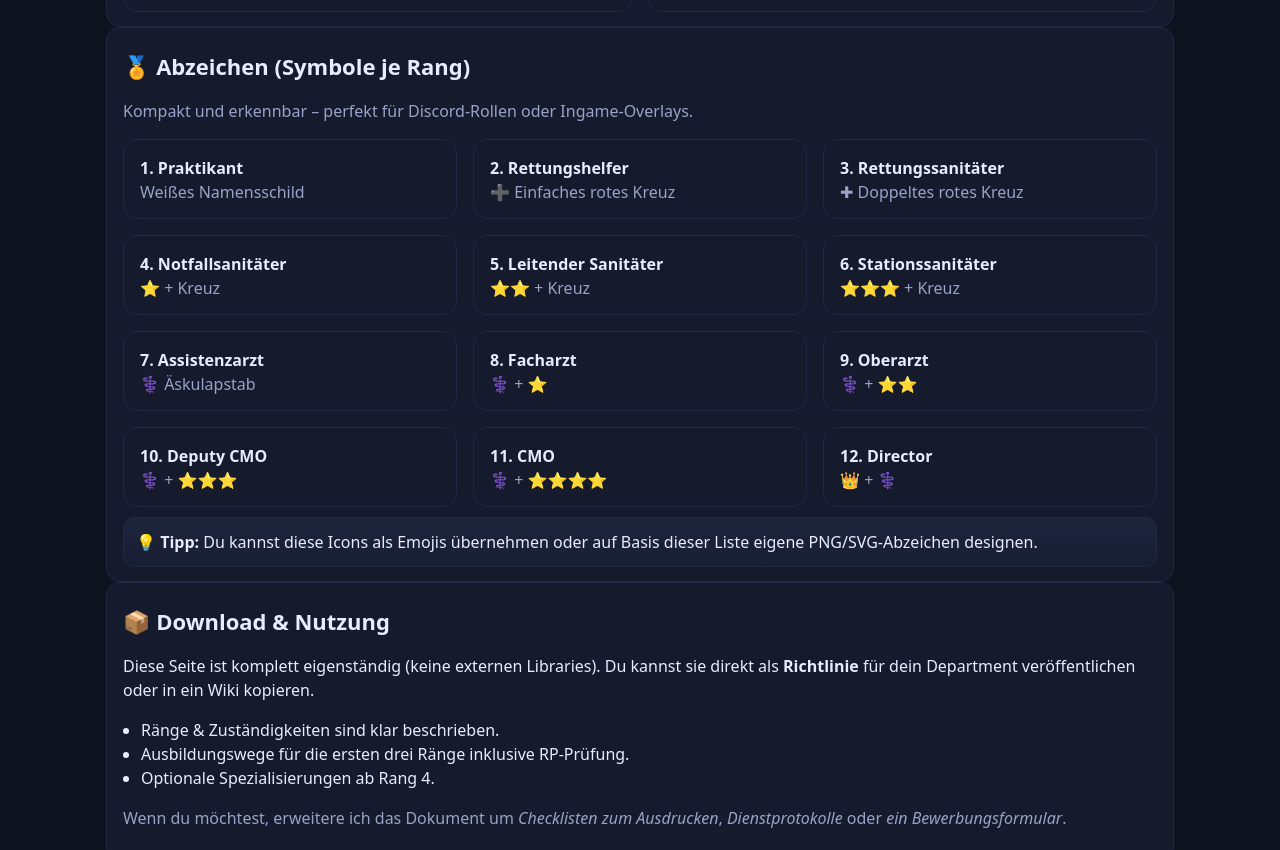
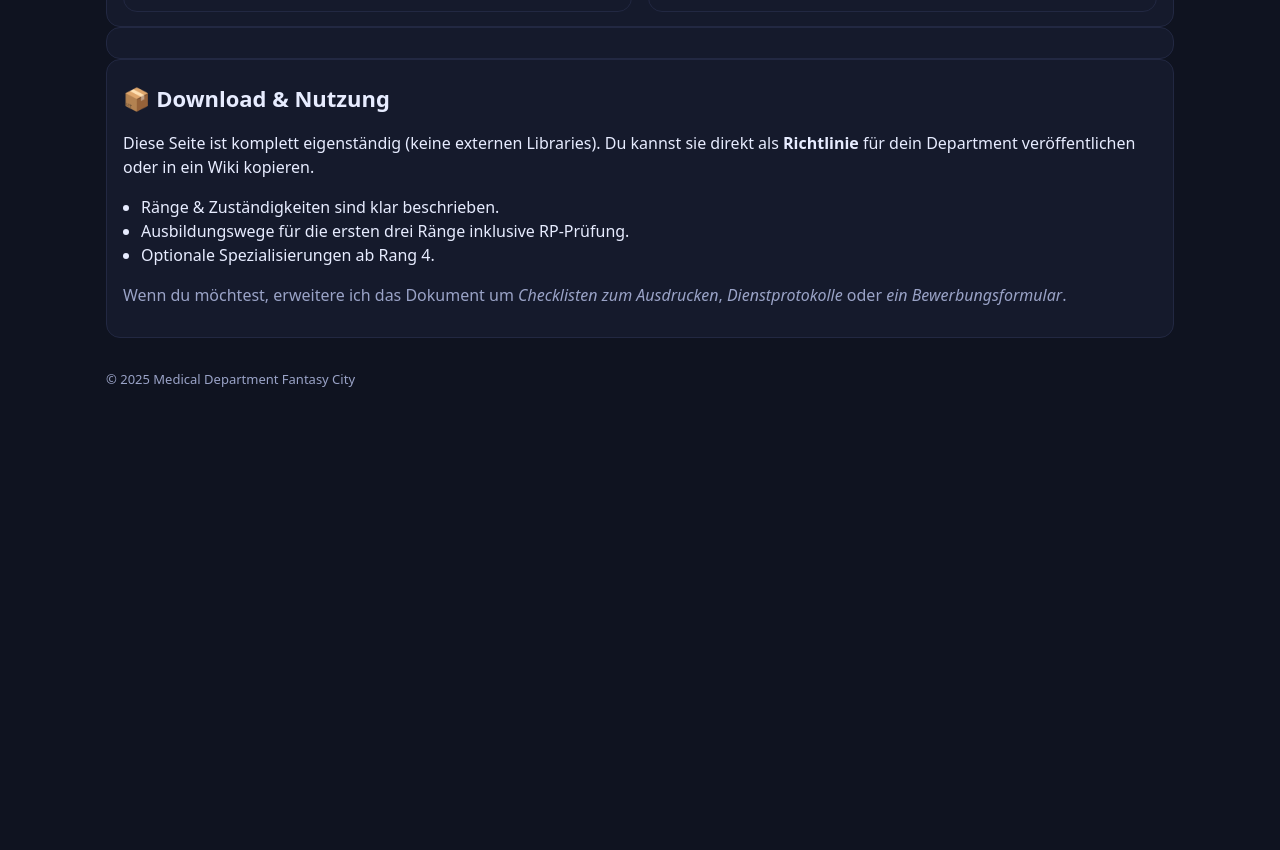
Before and after one commit to jxsxnnn-lab/medical-department-fantasycity, a plain HTML site: page index.html in a window 1280 px wide. Shown: the part 1720-2570 px from the top of the page. After the commit the page ends 2190 px from the top, so only its background shows below. Drawn offline with Linux system fonts and the light colour scheme.

Commit message:
Update index.html

```diff
--- a/index.html
+++ b/index.html
@@ -3,7 +3,7 @@
 <head>
   <meta charset="utf-8">
   <meta name="viewport" content="width=device-width, initial-scale=1">
-  <title>GTA 5 RP – Medical Department: Ränge & Ausbildung</title>
+  <title> Medical Department: Ränge & Ausbildung</title>
   <meta name="description" content="12-stufiges Rangsystem und Ausbildungspläne für das Medical Department in GTA 5 Roleplay.">
   <style>
     :root{
@@ -209,25 +209,7 @@
     </section>
 
     <section id="badges" class="card">
-      <h2>🏅 Abzeichen (Symbole je Rang)</h2>
-      <p class="muted">Kompakt und erkennbar – perfekt für Discord-Rollen oder Ingame-Overlays.</p>
-      <div class="grid">
-        <div class="card span-4"><strong>1. Praktikant</strong><div class="muted">Weißes Namensschild</div></div>
-        <div class="card span-4"><strong>2. Rettungshelfer</strong><div class="muted">➕ Einfaches rotes Kreuz</div></div>
-        <div class="card span-4"><strong>3. Rettungssanitäter</strong><div class="muted">✚ Doppeltes rotes Kreuz</div></div>
-        <div class="card span-4"><strong>4. Notfallsanitäter</strong><div class="muted">⭐ + Kreuz</div></div>
-        <div class="card span-4"><strong>5. Leitender Sanitäter</strong><div class="muted">⭐⭐ + Kreuz</div></div>
-        <div class="card span-4"><strong>6. Stationssanitäter</strong><div class="muted">⭐⭐⭐ + Kreuz</div></div>
-        <div class="card span-4"><strong>7. Assistenzarzt</strong><div class="muted">⚕️ Äskulapstab</div></div>
-        <div class="card span-4"><strong>8. Facharzt</strong><div class="muted">⚕️ + ⭐</div></div>
-        <div class="card span-4"><strong>9. Oberarzt</strong><div class="muted">⚕️ + ⭐⭐</div></div>
-        <div class="card span-4"><strong>10. Deputy CMO</strong><div class="muted">⚕️ + ⭐⭐⭐</div></div>
-        <div class="card span-4"><strong>11. CMO</strong><div class="muted">⚕️ + ⭐⭐⭐⭐</div></div>
-        <div class="card span-4"><strong>12. Director</strong><div class="muted">👑 + ⚕️</div></div>
-      </div>
-      <div class="callout" style="margin-top:10px">
-        💡 <strong>Tipp:</strong> Du kannst diese Icons als Emojis übernehmen oder auf Basis dieser Liste eigene PNG/SVG-Abzeichen designen.
-      </div>
+
     </section>
 
     <section id="downloads" class="card">
```
